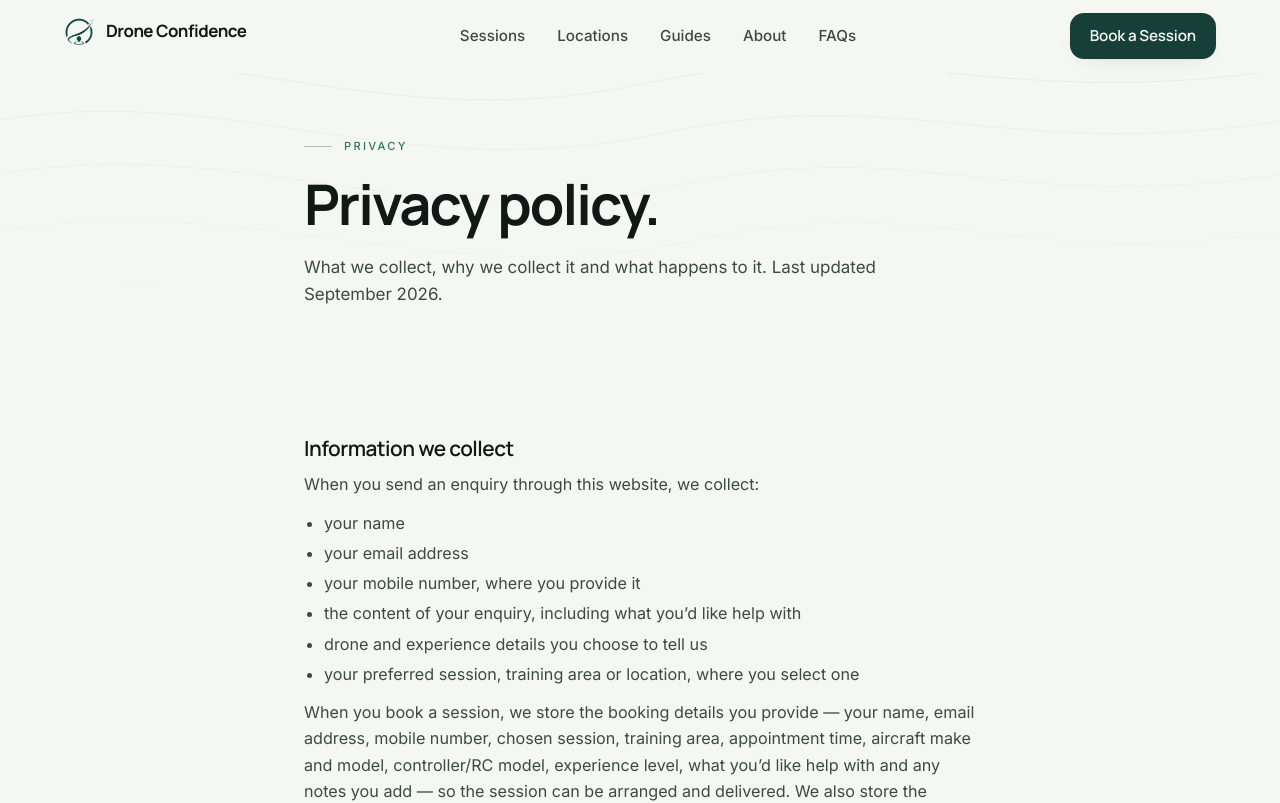
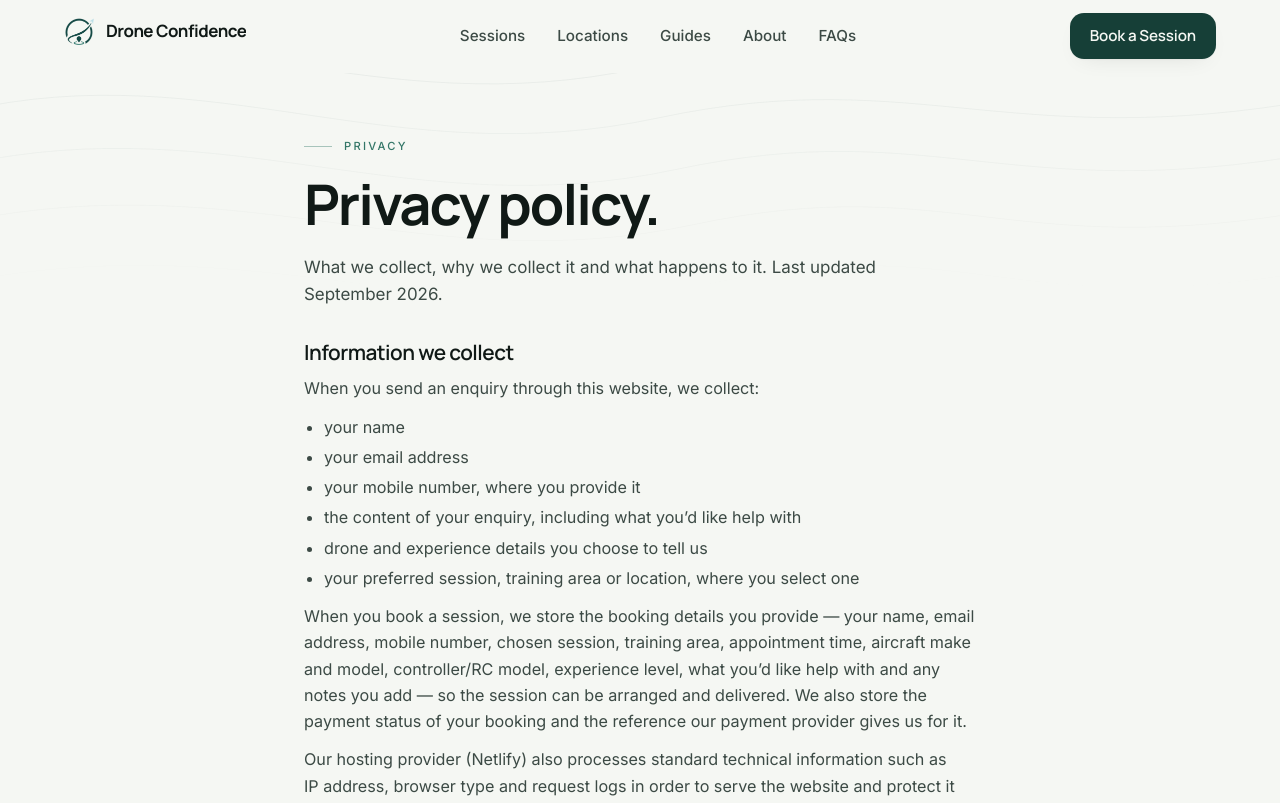
Before and after one commit to dirtyworklabs/droneconfidence, a React (Vite) app: page /privacy in a window 1280 px wide. Shown: the top 803 px of the page. Built offline with nearby package versions, Linux system fonts and the light colour scheme; no server answers.

Commit message:
booking and policy page padding remove

```diff
--- a/src/pages/BookingPolicy.tsx
+++ b/src/pages/BookingPolicy.tsx
@@ -186,10 +186,10 @@ const policySections: PolicySection[] = [
           relevant app installed.
         </p>
         <p>
-          Tell us your aircraft and controller/RC models when you book. Lengthy firmware downloads and account setup can
-          reduce flying time, so we may send you a few simple preparation steps beforehand. You
-          remain responsible for your own equipment and for any registration or account requirements
-          that apply to it.
+          Tell us your aircraft and controller/RC models when you book. Lengthy firmware downloads
+          and account setup can reduce flying time, so we may send you a few simple preparation
+          steps beforehand. You remain responsible for your own equipment and for any registration
+          or account requirements that apply to it.
         </p>
       </>
     ),
@@ -236,9 +236,10 @@ const BookingPolicy = () => {
             September 2026.
           </p>
         }
+        className="!pb-6 sm:!pb-8"
       />
 
-      <Section tone="canvas" space="sm">
+      <Section tone="canvas" space="sm" className="!pt-0">
         <Container width="text">
           <Reveal>
             <div className="rounded-[var(--radius-card)] border border-ink/8 bg-surface p-6 sm:p-8">
@@ -247,7 +248,10 @@ const BookingPolicy = () => {
               </h2>
               <dl className="mt-4 flex flex-col">
                 {cancellationRows.map((row) => (
-                  <div key={row.when} className="border-t border-ink/8 py-3 first:border-t-0 first:pt-0">
+                  <div
+                    key={row.when}
+                    className="border-t border-ink/8 py-3 first:border-t-0 first:pt-0"
+                  >
                     <dt className="text-[0.95rem] font-medium text-ink">{row.when}</dt>
                     <dd className="text-[0.95rem] text-eucalyptus">{row.outcome}</dd>
                   </div>
--- a/src/pages/Privacy.tsx
+++ b/src/pages/Privacy.tsx
@@ -186,9 +186,10 @@ const Privacy = () => {
             What we collect, why we collect it and what happens to it. Last updated September 2026.
           </p>
         }
+        className="!pb-6 sm:!pb-8"
       />
 
-      <Section tone="canvas" space="sm">
+      <Section tone="canvas" space="sm" className="!pt-0">
         <Container width="text">
           <div className="flex flex-col gap-10">
             {privacySections.map((section, index) => (
```
